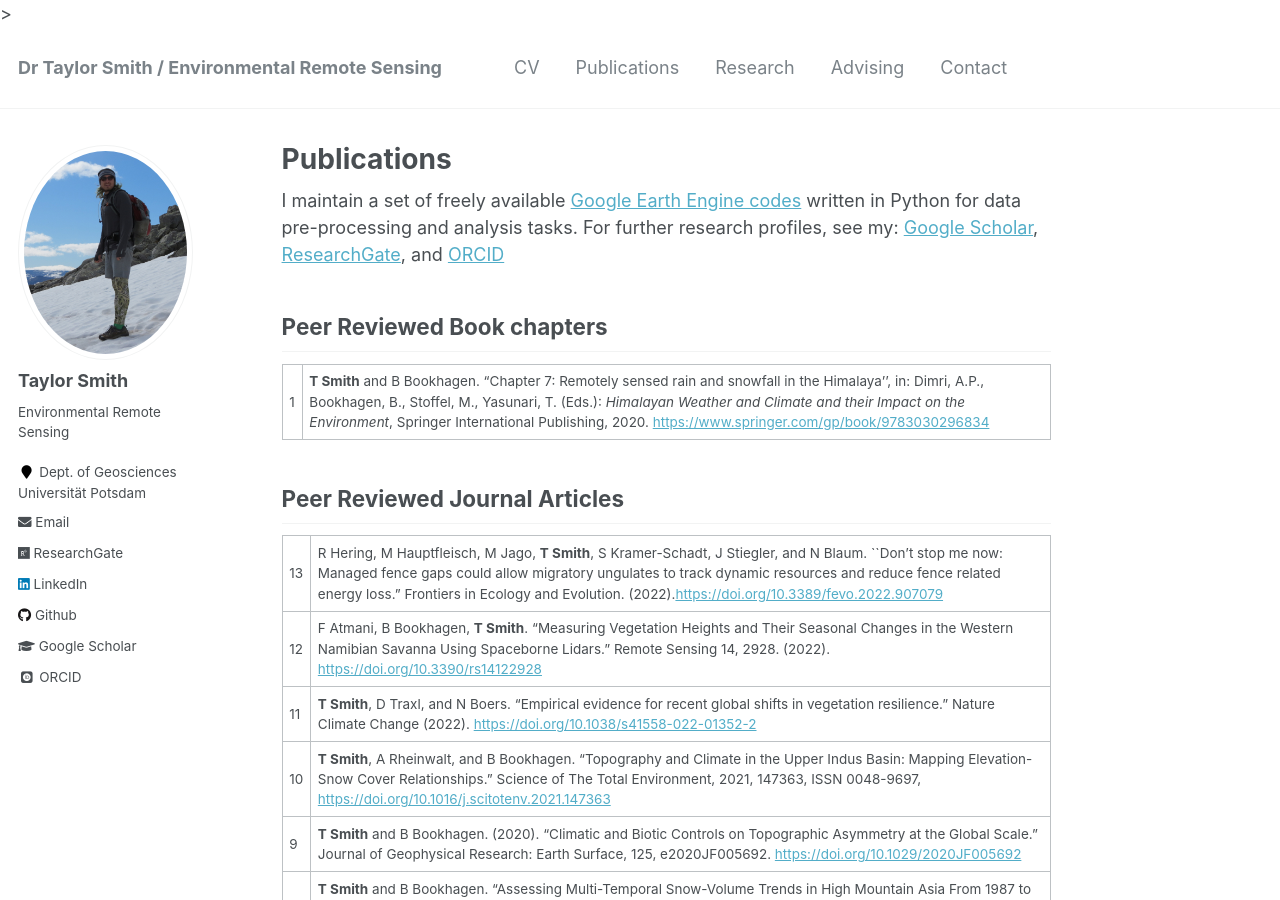
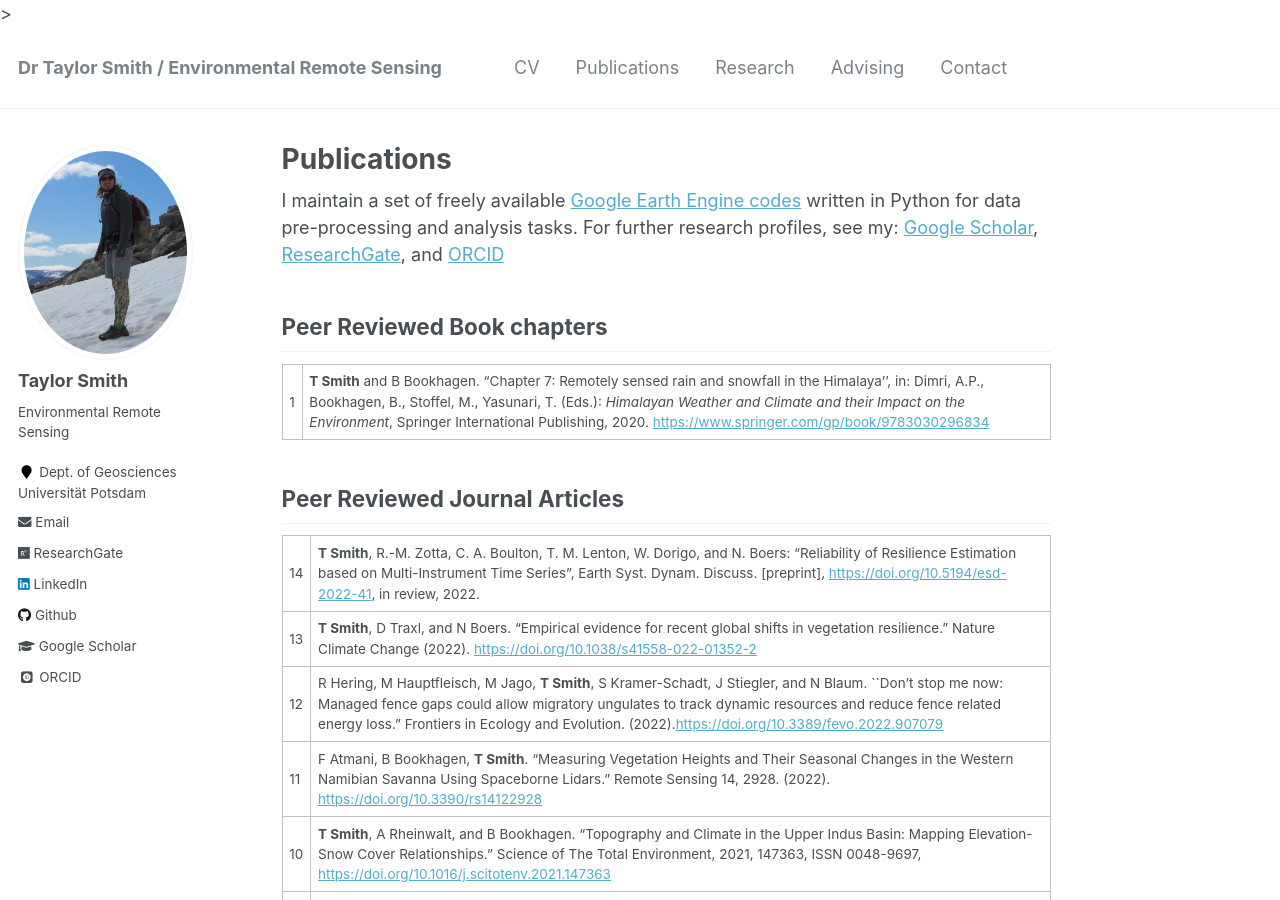
Before and after one commit to tasmi/tasmi.github.io, a Jekyll site: the page built from _pages/publications.md, in a window 1280 px wide and 900 px high. Built offline with Jekyll 4.4.1, drawn with Linux system fonts in a browser that asks for light colours; some web fonts are replaced.

Commit message:
Update publications.md

```diff
--- a/_pages/publications.md
+++ b/_pages/publications.md
@@ -13,9 +13,10 @@ I maintain a set of freely available [Google Earth Engine codes](https://github.
 
 ## Peer Reviewed Journal Articles
 
-13 | R Hering, M Hauptfleisch, M Jago, **T Smith**, S Kramer-Schadt, J Stiegler, and N Blaum. ``Don't stop me now: Managed fence gaps could allow migratory ungulates to track dynamic resources and reduce fence related energy loss." Frontiers in Ecology and Evolution. (2022).[https://doi.org/10.3389/fevo.2022.907079](https://doi.org/10.3389/fevo.2022.907079)
-12 | F Atmani, B Bookhagen, **T Smith**. "Measuring Vegetation Heights and Their Seasonal Changes in the Western Namibian Savanna Using Spaceborne Lidars." Remote Sensing 14, 2928. (2022). [https://doi.org/10.3390/rs14122928](https://doi.org/10.3390/rs14122928)
-11 | **T Smith**, D Traxl, and N Boers. "Empirical evidence for recent global shifts in vegetation resilience." Nature Climate Change (2022). [https://doi.org/10.1038/s41558-022-01352-2](https://www.nature.com/articles/s41558-022-01352-2)
+14 | **T Smith**, R.-M. Zotta, C. A. Boulton, T. M. Lenton, W. Dorigo, and N. Boers: "Reliability of Resilience Estimation based on Multi-Instrument Time Series", Earth Syst. Dynam. Discuss. [preprint], [https://doi.org/10.5194/esd-2022-41](https://doi.org/10.5194/esd-2022-41), in review, 2022.
+13 | **T Smith**, D Traxl, and N Boers. "Empirical evidence for recent global shifts in vegetation resilience." Nature Climate Change (2022). [https://doi.org/10.1038/s41558-022-01352-2](https://www.nature.com/articles/s41558-022-01352-2)
+12 | R Hering, M Hauptfleisch, M Jago, **T Smith**, S Kramer-Schadt, J Stiegler, and N Blaum. ``Don't stop me now: Managed fence gaps could allow migratory ungulates to track dynamic resources and reduce fence related energy loss." Frontiers in Ecology and Evolution. (2022).[https://doi.org/10.3389/fevo.2022.907079](https://doi.org/10.3389/fevo.2022.907079)
+11 | F Atmani, B Bookhagen, **T Smith**. "Measuring Vegetation Heights and Their Seasonal Changes in the Western Namibian Savanna Using Spaceborne Lidars." Remote Sensing 14, 2928. (2022). [https://doi.org/10.3390/rs14122928](https://doi.org/10.3390/rs14122928)
 10 | **T Smith**, A Rheinwalt, and B Bookhagen. "Topography and Climate in the Upper Indus Basin: Mapping Elevation-Snow Cover Relationships." Science of The Total Environment, 2021, 147363, ISSN 0048-9697, [https://doi.org/10.1016/j.scitotenv.2021.147363](https://doi.org/10.1016/j.scitotenv.2021.147363)
 9 | **T Smith** and B Bookhagen. (2020). "Climatic and Biotic Controls on Topographic Asymmetry at the Global Scale." Journal of Geophysical Research: Earth Surface, 125, e2020JF005692. [https://doi.org/10.1029/2020JF005692](https://doi.org/10.1029/2020JF005692)
 8 | **T Smith** and B Bookhagen. "Assessing Multi-Temporal Snow-Volume Trends in High Mountain Asia From 1987 to 2016 Using High-Resolution Passive Microwave Data." Front. Earth Sci. (2020) 8:559175. [https://doi.org/10.3389/feart.2020.559175](https://doi.org/10.3389/feart.2020.559175)
```
